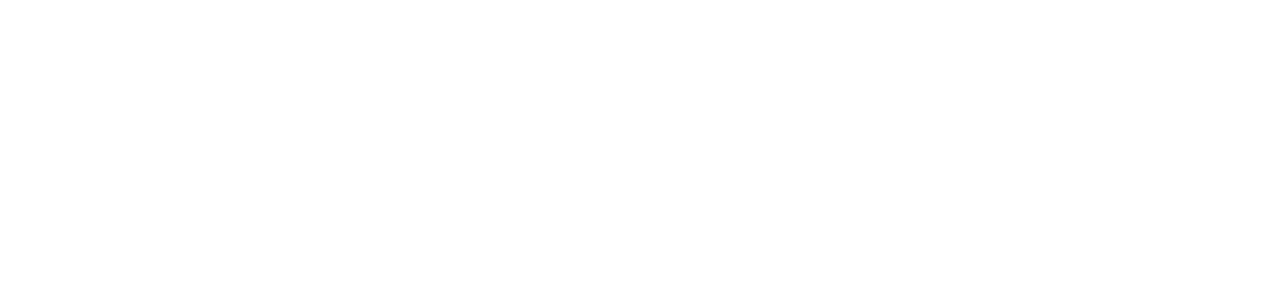
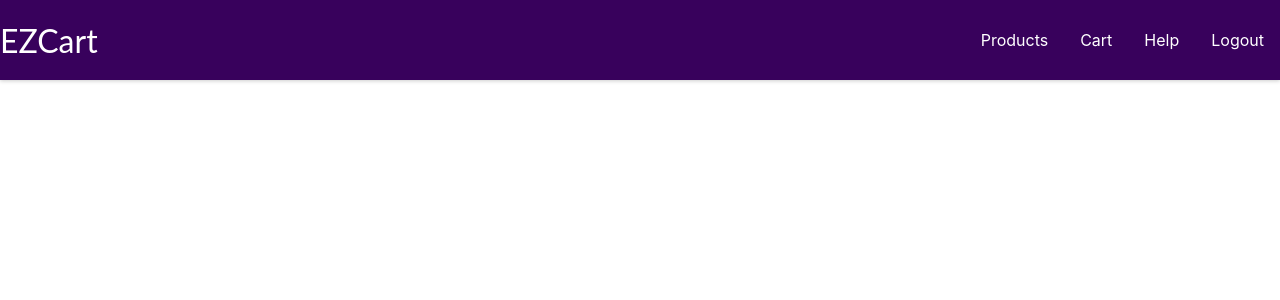
Before and after one commit to PrashantNaikHC/EZ-cart-react-app, a React (Create React App) app: page /products in a window 1280 px wide. Shown: the top 300 px of the page. Built offline with nearby package versions, Linux system fonts and the light colour scheme.

Commit message:
Adding home page to available routes

```diff
--- a/src/App.js
+++ b/src/App.js
@@ -3,6 +3,7 @@ import "./App.css";
 import { Route } from "react-router-dom";
 import Login from "./components/pages/login/Login";
 import Register from "./components/pages/register/Register";
+import Home from "./components/pages/home/home";
 
 function App() {
   return (
@@ -13,6 +14,9 @@ function App() {
       <Route path="/register">
         <Register />
       </Route>
+      <Route path="/products">
+        <Home />
+      </Route>
     </div>
   );
 }
```
